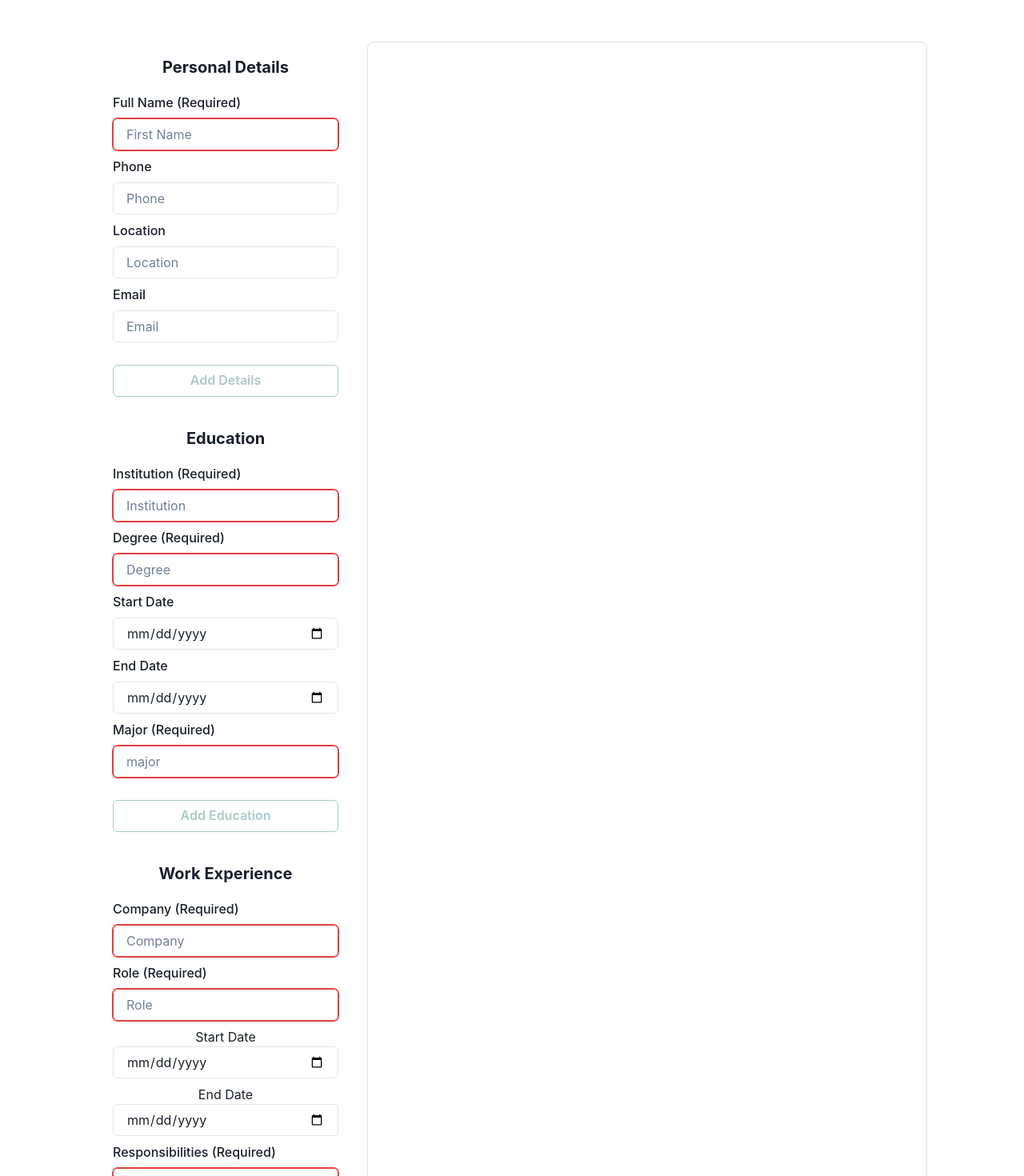
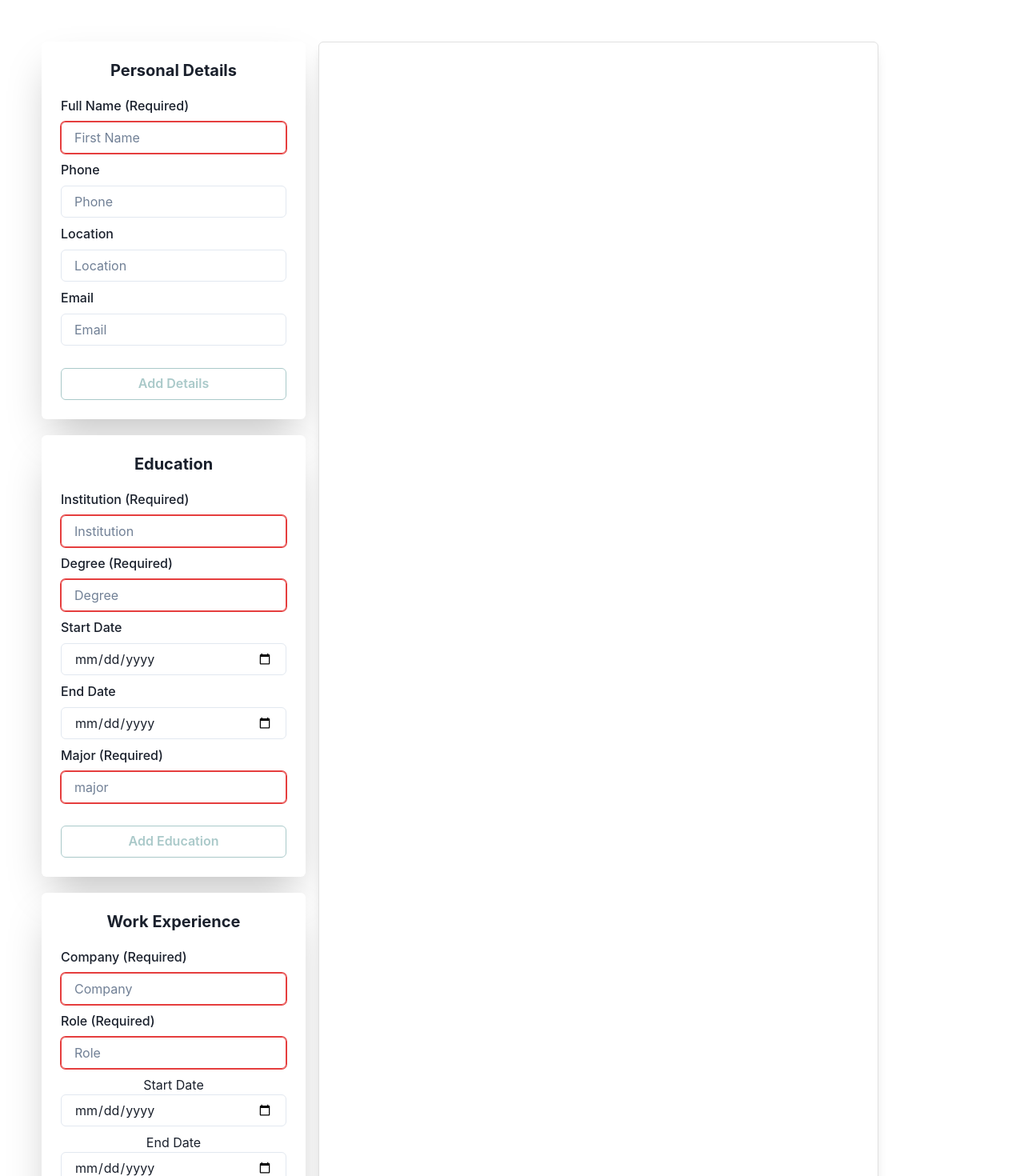
Before and after one commit to angelr1076/React-CV-App, a React (Vite) app: page / in a window 1280 px wide. Shown: the top 1470 px of the page at 80% size. Built offline with nearby package versions, Linux system fonts and the light colour scheme.

Commit message:
Added a Box container component at the top level of each form component

```diff
--- a/src/assets/styles/style.css
+++ b/src/assets/styles/style.css
@@ -25,8 +25,8 @@ body {
 }
 
 #root {
-  max-width: 1280px;
-  margin: 0 auto;
+  /* max-width: 1280px;
+  margin: 0 auto; */
   padding: 2rem;
   text-align: center;
 }
@@ -41,7 +41,6 @@ body {
   flex-direction: column;
   gap: 1em;
   width: 700px;
-  background-color: #fff;
   border: 1px solid #e0e0e0;
   border-radius: 8px;
   margin: 0 auto;
--- a/src/components/CVDisplay.jsx
+++ b/src/components/CVDisplay.jsx
@@ -1,11 +1,12 @@
 import { useContext } from 'react';
 import { CVContext } from './CVProvider';
+import { FormLabel, Input, Box, Heading, Button } from '@chakra-ui/react';
 
 function CVDisplay() {
   const { cvData } = useContext(CVContext);
 
   return (
-    <div className='display'>
+    <Box className='display' boxShadow='lg' p='6' rounded='md' bg='white'>
       <section className='general-info'>
         {Object.keys(cvData.generalInfo).length > 0 && (
           <div className='general-info__flex'>
@@ -59,7 +60,7 @@ function CVDisplay() {
           </>
         )}
       </section>
-    </div>
+    </Box>
   );
 }
 
--- a/src/components/EducationForm.jsx
+++ b/src/components/EducationForm.jsx
@@ -33,7 +33,7 @@ function EducationForm({ addEducation }) {
   const majorError = formData.major === '';
 
   return (
-    <Box p={5} borderRadius='5'>
+    <Box boxShadow='2xl' p={6} mb={5} rounded='md' bg='white'>
       <Heading as='h3' size='md' noOfLines={1} mb={5}>
         Education
       </Heading>
--- a/src/components/GeneralInfoForm.jsx
+++ b/src/components/GeneralInfoForm.jsx
@@ -24,7 +24,7 @@ function GeneralInfoForm({ addGeneralInfo }) {
   const fullNameError = formData.fullName === '';
 
   return (
-    <Box p={5} borderRadius='5'>
+    <Box boxShadow='2xl' p='6' mb={5} rounded='md' bg='white'>
       <Heading as='h3' size='md' noOfLines={1} mb={5}>
         Personal Details
       </Heading>
--- a/src/components/WorkExperienceForm.jsx
+++ b/src/components/WorkExperienceForm.jsx
@@ -33,7 +33,7 @@ function WorkExperienceForm({ addWorkExperience }) {
   const responsibilitiesError = formData.responsibilities === '';
 
   return (
-    <Box p={5} borderRadius='5'>
+    <Box boxShadow='2xl' p={6} mb={5} rounded='md' bg='white'>
       <Heading as='h3' size='md' noOfLines={1} mb={5}>
         Work Experience
       </Heading>
```
